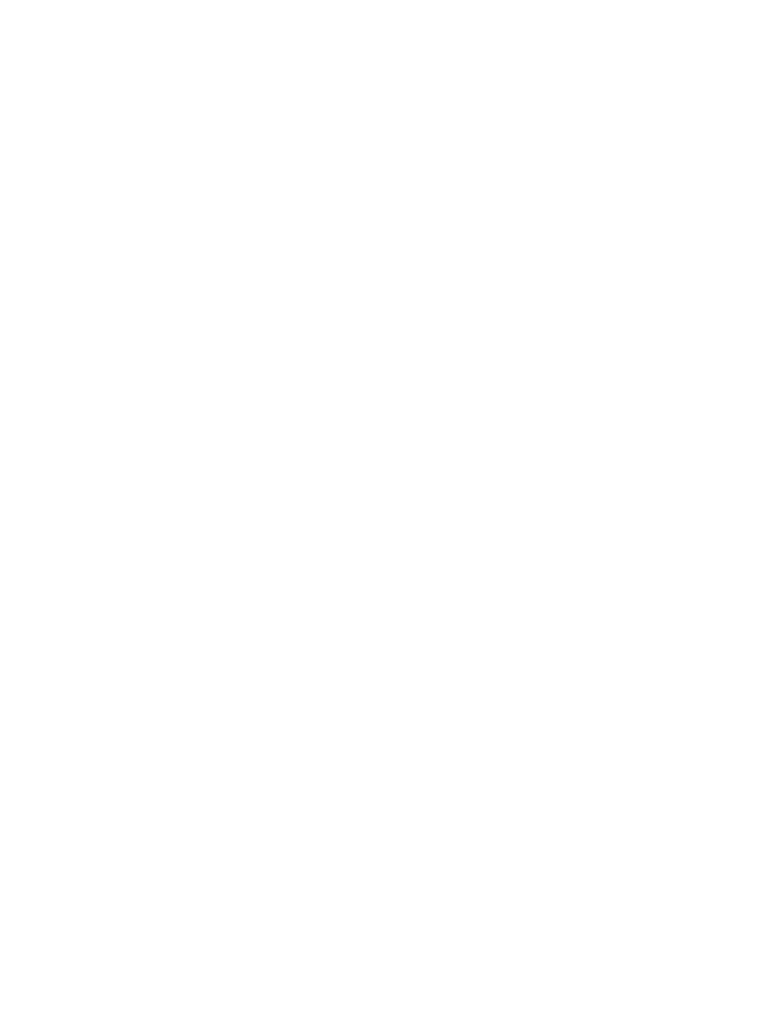
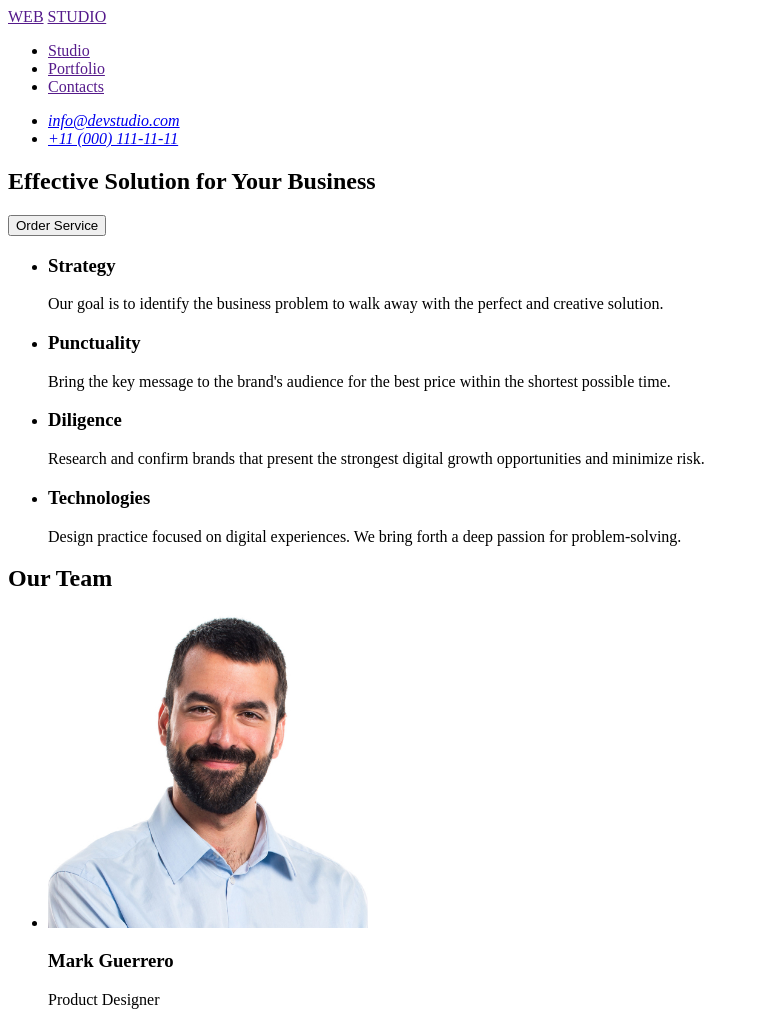
Before and after one commit to Oleksii-Ivaniuta/goit-markup-hw-01, a plain HTML site: page index.html in a window 1280 px wide. Shown: the top 1012 px of the page, without its empty margins (0-759 px from the left). Before the commit the page ends 800 px from the top, so only its background shows below. Drawn offline with Linux system fonts and the light colour scheme.

Commit message:
add text and photo to index file

```diff
--- a/index.html
+++ b/index.html
@@ -10,17 +10,113 @@
 <body>
     <header>
         <!--Top line (fixed) Header with logo navigation and contacts-->
+        <div>
+            <div>
+                <!--Logo container-->
+                <a href="">WEB</a>
+                <a href="">STUDIO</a>
+            </div>
+            <div>
+                <!--nav container-->
+                <ul>
+                    <li><a href="">Studio</a></li>
+                    <li><a href="">Portfolio</a></li>
+                    <li><a href="">Contacts</a></li>
+                </ul>
+            </div>
+            <address>
+                <ul>
+                    <li><a href="mailto:info@devstudio.com">info@devstudio.com</a></li>
+                    <li><a href="tel:+110001111111">+11 (000) 111-11-11</a></li>
+                </ul>
+            </address>
+        </div>
     </header>
 
     <main>
         <section>
-            <!--Hello image-->
+            <!--Hero image-->
+            <div>
+                <h1>Effective Solution for Your Business</h1>
+                <button type="button">Order Service</button>
+            </div>
         </section>
         <section>
             <!--Section 1-->
+            <ul>
+                <li>
+                    <article>
+                        <h3>Strategy</h3>
+                        <p>
+                            Our goal is to identify the business
+                            problem to walk away with the perfect and creative solution.
+                        </p>
+                    </article>
+                </li>
+                <li>
+                    <article>
+                        <h3>Punctuality</h3>
+                        <p>
+                            Bring the key message to the brand's audience for the best price within the shortest
+                            possible time.
+                        </p>
+                    </article>
+                </li>
+                <li>
+                    <article>
+                        <h3>Diligence</h3>
+                        <p>
+                            Research and confirm brands that present the strongest digital growth opportunities and
+                            minimize risk.
+                        </p>
+                    </article>
+                </li>
+                <li>
+                    <article>
+                        <h3>Technologies</h3>
+                        <p>
+                            Design practice focused on digital experiences. We bring forth a deep passion for
+                            problem-solving.
+                        </p>
+                    </article>
+                </li>
+            </ul>
         </section>
         <section>
             <!--Section 2-->
+            <h2>Our Team</h2>
+            <div>
+                <ul>
+                    <li>
+                        <div>
+                            <img src="/images/markguerero.jpg" width="320" alt="Mark Guerrero" />
+                            <h3>Mark Guerrero</h3>
+                            <p>Product Designer</p>
+                        </div>
+                    </li>
+                    <li>
+                        <div>
+                            <img src="/images/tomford.jpg" alt="Tom Ford" />
+                            <h3>Tom Ford</h3>
+                            <p>Frontend Developer</p>
+                        </div>
+                    </li>
+                    <li>
+                        <div>
+                            <img src="/images/camilagarcia.jpg" alt="Camila Garcia" />
+                            <h3>Camila Garcia</h3>
+                            <p>Marketing</p>
+                        </div>
+                    </li>
+                    <li>
+                        <div>
+                            <img src="/images/danielwilson.jpg" alt="Daniel Wilson" />
+                            <h3>Daniel Wilson</h3>
+                            <p>UI Designer</p>
+                        </div>
+                    </li>
+                </ul>
+            </div>
         </section>
     </main>
 
```
Also changed, not shown: images/camilagarcia.jpg (renamed from images/camila-garcia.jpg), images/danielwilson.jpg (renamed from images/daniel-wilson.jpg), images/markguerero.jpg (renamed from images/mark-guerero.jpg), images/tomford.jpg (renamed from images/tom-ford.jpg), 1 other file.
